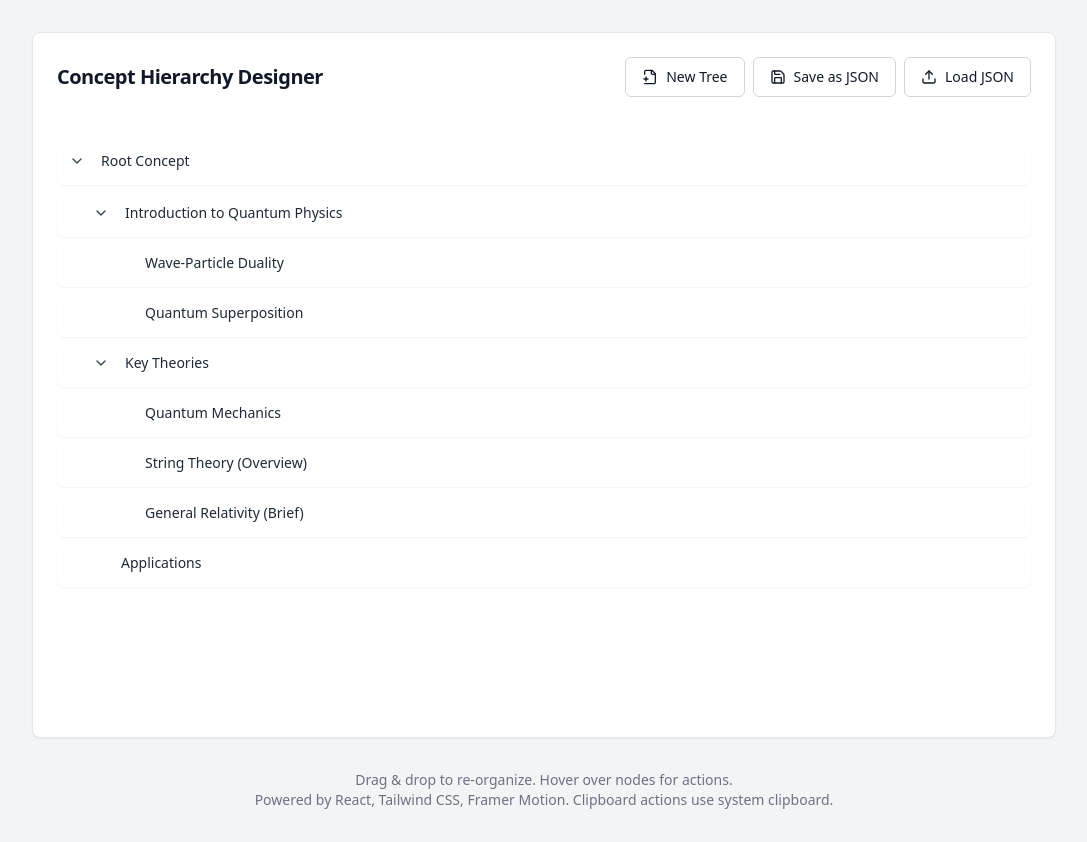
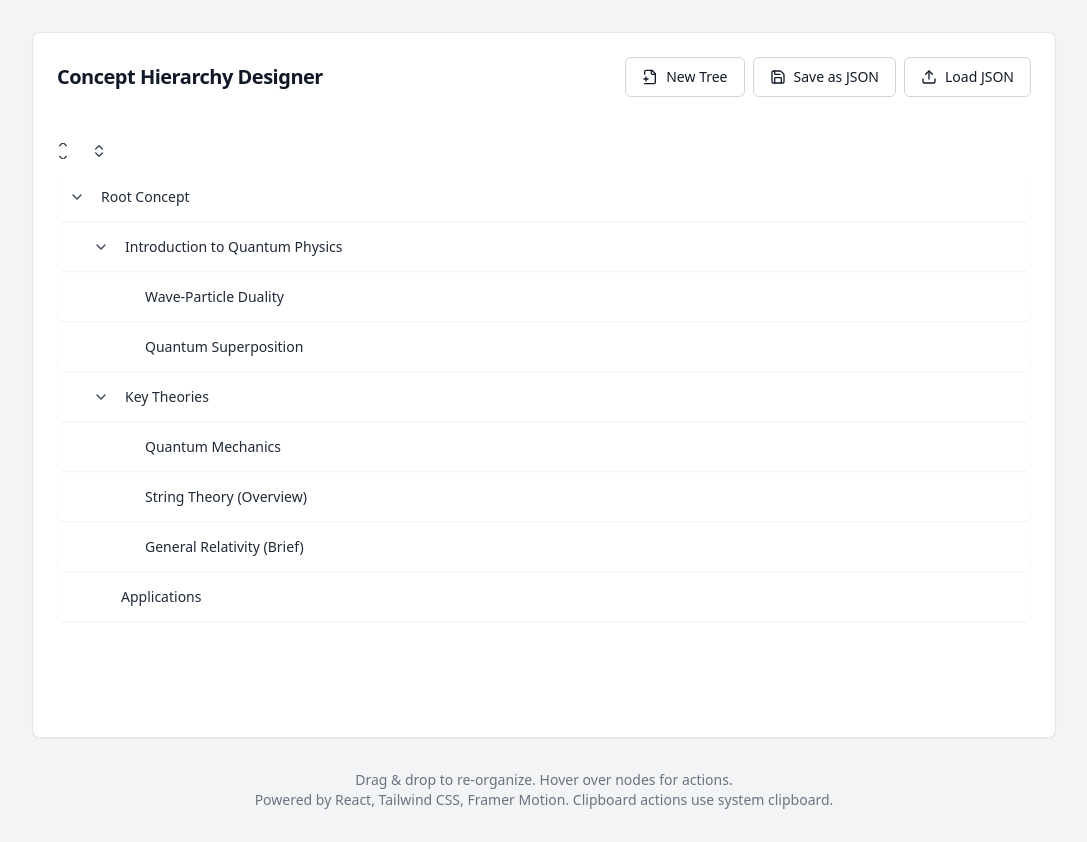
Before and after one commit to ThomasRohde/concept-hierarchy-designer, a React (Vite) app: page / in a window 1280 px wide. Shown: the whole page, without its empty margins (96-1183 px from the left). Built offline with nearby package versions, Linux system fonts and the light colour scheme.

Commit message:
feat: add TreeControls component for expand/collapse functionality

```diff
--- a/App.tsx
+++ b/App.tsx
@@ -12,6 +12,7 @@ import NewTreeButton from './components/NewTreeButton';
 import NewTreeModal from './components/NewTreeModal';
 import NodeRow, { NodeRowProps } from './components/NodeRow';
 import SaveTreeButton from './components/SaveTreeButton';
+import TreeControls from './components/TreeControls';
 import { Card, CardContent, CardHeader, CardTitle } from './components/ui/Card';
 import VirtualizedTree from './components/VirtualizedTree';
 import { useClipboardActions } from './hooks/useClipboardActions';
@@ -201,7 +202,7 @@ export default function App() {
     if (isDescendant(dragId, dropTargetId)) {
       toast.error("Cannot move a node to its own descendant");
       return;
-    }
+    };
 
     // Update the parent of the dragged node
     setNodes(currentNodes => {
@@ -363,6 +364,23 @@ export default function App() {
     handleCloseEditNodeModal();
   }, [handleCloseEditNodeModal]);
 
+  // Expand and collapse all handlers
+  const handleExpandAll = useCallback(() => {
+    setCollapsed(new Set());
+  }, []);
+
+  const handleCollapseAll = useCallback(() => {
+    // Create a set with all node IDs except the root node
+    const allNodeIds = new Set<string>();
+    nodes.forEach(node => {
+      // Only add non-root nodes
+      if (node.parent !== null) {
+        allNodeIds.add(node.id);
+      }
+    });
+    setCollapsed(allNodeIds);
+  }, [nodes]);
+
   // Function to handle clipboard operations
   const handleCopyToClipboard = useCallback((node: NodeData) => {
     copyToClipboard(node, nodes);
@@ -385,8 +403,7 @@ export default function App() {
         <Card className="w-full max-w-5xl shadow-2xl">
           <CardHeader>
             <div className="flex justify-between items-center">
-              <CardTitle className="text-2xl">Concept Hierarchy Designer</CardTitle>
-              <div className="flex items-center space-x-2">
+              <CardTitle className="text-2xl">Concept Hierarchy Designer</CardTitle>              <div className="flex items-center space-x-2">
                 <NewTreeButton onClick={handleOpenNewTreeModal} disabled={isLoading} />
                 <SaveTreeButton
                   onSave={(fileName) => {
@@ -398,16 +415,25 @@ export default function App() {
                 <LoadTreeButton onLoad={handleLoadTree} disabled={isLoading} />
               </div>
             </div>
-          </CardHeader>
-          <CardContent className="p-2 overflow-hidden">            {isInitializing ? (
+          </CardHeader>          <CardContent className="p-2 overflow-hidden">
+            {isInitializing ? (
               <div className="flex justify-center items-center h-96">
                 <LoadingSpinner size={50} text="Initializing..." />
               </div>
             ) : isLoading ? (
               <div className="flex justify-center items-center h-96">
                 <LoadingSpinner size={50} text="Loading data..." />
-              </div>            ) : (<div className="p-2 space-y-0.5 h-[600px]">
-                <AnimatePresence>                  {nodes.length > 100 ? (
+              </div>
+            ) : (
+              <div className="p-2 space-y-0.5 h-[600px]">
+                <div className="mb-2">
+                  <TreeControls
+                    onExpandAll={handleExpandAll}
+                    onCollapseAll={handleCollapseAll}
+                    disabled={isLoading || isInitializing}
+                  />
+                </div>
+                <AnimatePresence>{nodes.length > 100 ? (
                     <VirtualizedTree
                       nodes={nodes}
                       collapsed={collapsed}
--- /dev/null
+++ b/components/TreeControls.tsx
@@ -0,0 +1,71 @@
+import React from 'react';
+import { Button } from './ui/Button';
+
+interface TreeControlsProps {
+  onExpandAll: () => void;
+  onCollapseAll: () => void;
+  disabled?: boolean;
+}
+
+const TreeControls: React.FC<TreeControlsProps> = ({
+  onExpandAll,
+  onCollapseAll,
+  disabled = false
+}) => {
+  return (
+    <div className="flex items-center space-x-2 mb-2">
+      <Button
+        onClick={onExpandAll}
+        disabled={disabled}
+        variant="ghost"
+        size="icon"
+        className="p-1.5 text-gray-700"
+        title="Expand All"
+        aria-label="Expand All"
+      >
+        <svg
+          xmlns="http://www.w3.org/2000/svg"
+          width="16"
+          height="16"
+          viewBox="0 0 24 24"
+          fill="none"
+          stroke="currentColor"
+          strokeWidth="2"
+          strokeLinecap="round"
+          strokeLinejoin="round"
+          className="lucide lucide-chevrons-down-up"
+        >
+          <path d="m7 20 5 5 5-5"/>
+          <path d="m7 4 5-5 5 5"/>
+        </svg>
+      </Button>
+      <Button
+        onClick={onCollapseAll}
+        disabled={disabled}
+        variant="ghost"
+        size="icon"
+        className="p-1.5 text-gray-700"
+        title="Collapse All"
+        aria-label="Collapse All"
+      >
+        <svg
+          xmlns="http://www.w3.org/2000/svg"
+          width="16"
+          height="16"
+          viewBox="0 0 24 24"
+          fill="none"
+          stroke="currentColor"
+          strokeWidth="2"
+          strokeLinecap="round"
+          strokeLinejoin="round"
+          className="lucide lucide-chevrons-up-down"
+        >
+          <path d="m7 15 5 5 5-5"/>
+          <path d="m7 9 5-5 5 5"/>
+        </svg>
+      </Button>
+    </div>
+  );
+};
+
+export default TreeControls;
```
